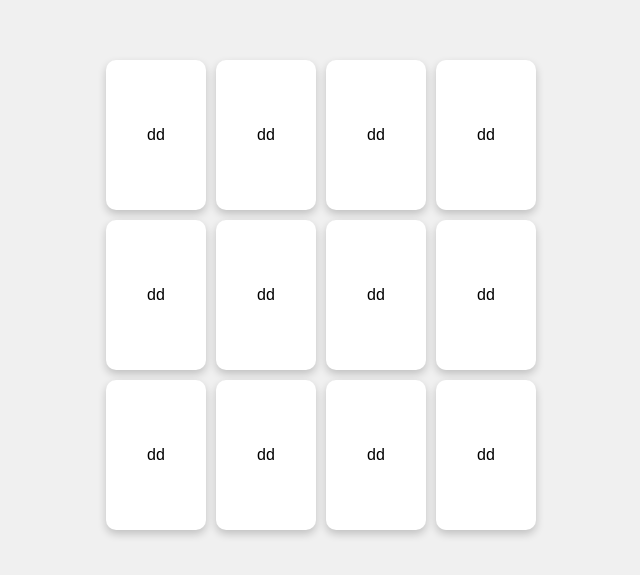
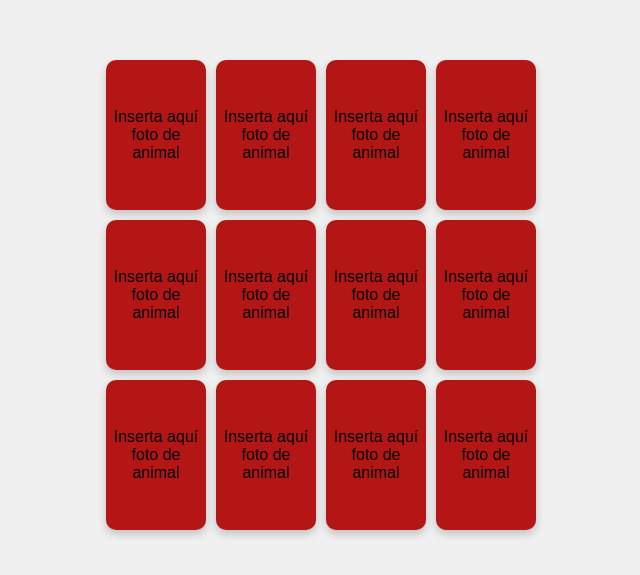
Before and after one commit to CarlosPC7/LaboratorioAplicacionMemoria, a website built with Vite: page PruebaConcepto3-GridCartas/index.html in a window 1280 px wide. Shown: the part 105-680 px from the top of the page, without its empty margins (319-959 px from the left). Built offline with nearby package versions, Linux system fonts and the light colour scheme.

Commit message:
Pruebas de concepto 1, 2 y 3 finiquitadas

```diff
--- a/PruebaConcepto1-BarajarCartas/src/main.ts
+++ b/PruebaConcepto1-BarajarCartas/src/main.ts
@@ -23,7 +23,9 @@ let cards: Card[] = [
     { id: 9, content: 'url9' },
     { id: 10, content: 'url10' },
     { id: 11, content: 'url11' },
-    { id: 22, content: 'url12' },
+    { id: 12, content: 'url12' },
 ];
 
 let shuffledCards = shuffleArray(cards);
+
+console.log(shuffledCards);
--- a/PruebaConcepto3-GridCartas/index.html
+++ b/PruebaConcepto3-GridCartas/index.html
@@ -3,25 +3,14 @@
   <head>
     <meta charset="UTF-8" />
     <link rel="icon" type="image/svg+xml" href="/vite.svg" />
+    <link rel="stylesheet" href="src/style.css">
     <meta name="viewport" content="width=device-width, initial-scale=1.0" />
     <title>Prueba de Concepto 3</title>
   </head>
   <body>
 
     <div id="grid-container">
-      <div class="card">dd</div>
-      <div class="card">dd</div>
-      <div class="card">dd</div>
-      <div class="card">dd</div>
-      <div class="card">dd</div>
-      <div class="card">dd</div>
-      <div class="card">dd</div>
-      <div class="card">dd</div>
-      <div class="card">dd</div>
-      <div class="card">dd</div>
-      <div class="card">dd</div>
-      <div class="card">dd</div>
-  </div>
+    </div>
 
     <script type="module" src="/src/main.ts"></script>
   </body>
--- a/PruebaConcepto3-GridCartas/src/main.ts
+++ b/PruebaConcepto3-GridCartas/src/main.ts
@@ -1,3 +1,9 @@
-import "./style.css";
+const gridCartas = document.getElementById("grid-container") as HTMLDivElement;
 
-console.log("Hello Typescript!");
+for (let i = 0 ; i < 12; i++) {
+  const card = document.createElement('div');
+  card.classList.add('card');
+  card.textContent = 'Inserta aquí foto de animal';
+
+  gridCartas.appendChild(card);
+}
--- a/PruebaConcepto3-GridCartas/src/style.css
+++ b/PruebaConcepto3-GridCartas/src/style.css
@@ -16,8 +16,9 @@ body, html {
 }
 
 .card {
-  background-color: #fff;
+  background-color: #b41616;
   border-radius: 10px;
+  color: black;
   box-shadow: 0 4px 8px rgba(0, 0, 0, 0.2);
   display: flex;
   justify-content: center;
```
Also changed, not shown: PruebaConcepto2-MostrarImagVolverCarta/index.html (+1 -1 lines), PruebaConcepto2-MostrarImagVolverCarta/src/main.ts (+5 -3 lines), PruebaConcepto2-MostrarImagVolverCarta/typescript-sandbox/config/test/jest.js (deleted, +0 -6 lines).
